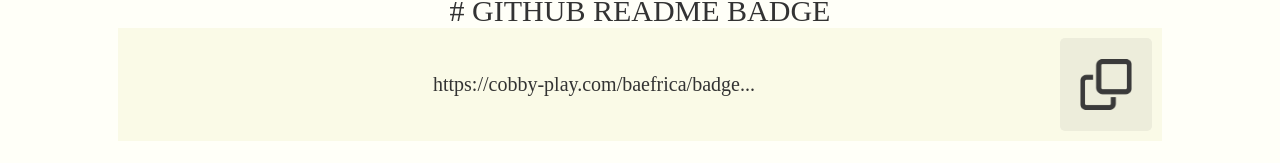
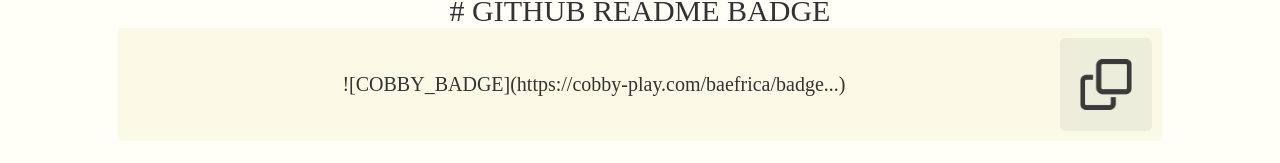
Before and after one commit to seungwan97/-SW-Cobby---Cobby-with-Github, a Next.js app in the folder frontend/: page /mypage in a window 1280 px wide. Shown: the part 308-471 px from the top of the page. Built offline with nearby package versions, Linux system fonts and the light colour scheme; a web font is replaced by a local one.

Commit message:
feat: add badgeURL with const type

```diff
--- a/frontend/components/page/MyPage/MyComponents/GithubBadge.tsx
+++ b/frontend/components/page/MyPage/MyComponents/GithubBadge.tsx
@@ -1,7 +1,7 @@
 import TextBox from "@/components/common/TextBox/TextBox";
 import * as style from "./style/GithubBadge";
 
-const BADGE_URL = "https://cobby-play.com/baefrica/badge...";
+const BADGE_URL = "![COBBY_BADGE](https://cobby-play.com/baefrica/badge...)";
 
 const GithubBadge = () => {
 
```
